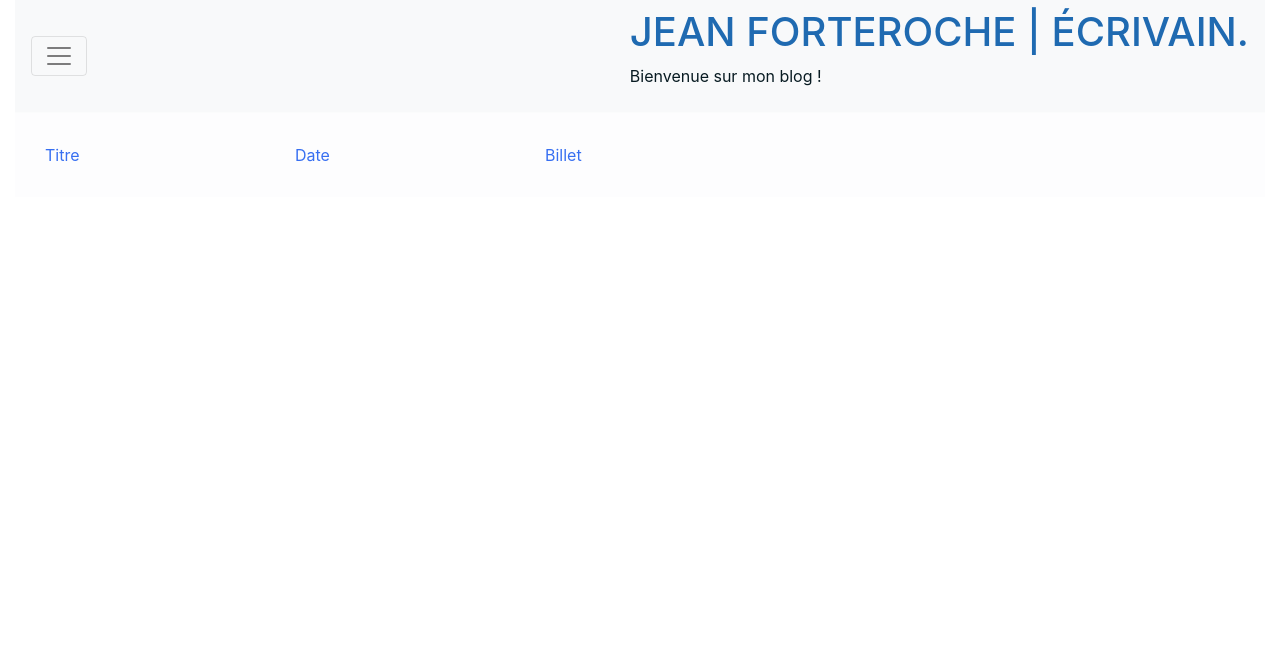
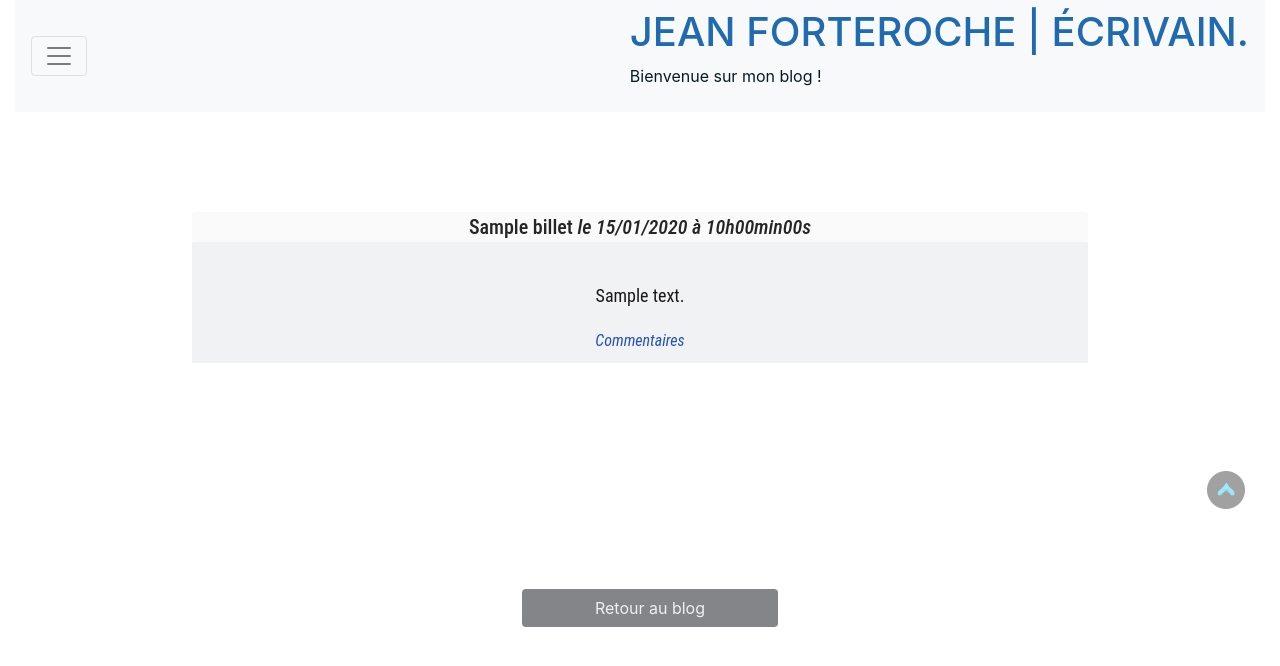
Before and after one commit to Montagne253/P4-Blog, a PHP site: page /billet.php?billet=1 in a window 1280 px wide. Shown: the top 666 px of the page. Run offline with PHP 8.4, Linux system fonts and the light colour scheme; tables that the repository leaves empty or names only in its code hold one stand-in row (values such as "Sample post"); some libraries are stand-ins or nearby versions.

Commit message:
Nouvelle page :  affiche le billet en entier au clique de "lire la suite"

```diff
--- a/billet.php
+++ b/billet.php
@@ -5,33 +5,13 @@
 $bdd = new PDO('mysql:host=localhost;dbname=p4;charset=utf8', 'root', 'Dj253kolo932018');
 
 ?>
+
+
 <?php
 
 
-
-function truncate($string, $max_length = 30, $replacement = '', $trunc_at_space = false)
-
-{
-
-    $max_length -= strlen($replacement);
-
-    $string_length = strlen($string);
-
-    if($string_length <= $max_length)
-
-    return $string;
-
-    if( $trunc_at_space && ($space_position = strrpos($string, ' ', $max_length-$string_length)) )
-
-    $max_length = $space_position;
-    return substr_replace($string, $replacement, $max_length);
-}
-?>
-<?php
-
-
-         // On récupère les billets
-         $req = $bdd->query('SELECT id, titre, contenu, DATE_FORMAT(date_creation, \'%d/%m/%Y à %Hh%imin%ss\') AS date_creation_fr FROM billet ORDER BY id DESC');
+$req = $bdd->prepare('SELECT id, titre, contenu, DATE_FORMAT(date_creation, \'%d/%m/%Y à %Hh%imin%ss\') AS date_creation_fr FROM billet WHERE id = ?');
+$req->execute(array($_GET['billet']));
 
 
          while ($donnees = $req->fetch())
@@ -60,9 +40,6 @@
 
             <div class="pos-f-t">
                 <div class="collapse" id="navbarToggleExternalContent">
-                <a class="navbar-brand" href="connexion.php">Admin</a>
-                </div>
-                <div class="collapse" id="navbarToggleExternalContent">
                 <a class="navbar-brand" href="billet.php">Mes billets</a>
                 </div>
                 <div class="collapse" id="navbarToggleExternalContent">
@@ -82,68 +59,16 @@
 
 </header>
 
+<div class="news">
+    <h3>
 
-<div class="container-fluid">
+        <?php echo htmlspecialchars($donnees['titre']); ?>
+        <em>le <?php echo $donnees['date_creation_fr']; ?></em>
+    </h3>
 
-
-<table class="table table-hover table-light">
-
-<thead>
-    <tr class="header_tab">
-        <td scope="col" >Titre</td>
-        <td scope="col" >Date</td>
-        <td scope="col" >Billet</td>
-        <td></td>
-        <td></td>
-    </tr>
-</thead>
-<tbody>
+    <p>
 
 <?php
-
-while ($donnees = $req->fetch())
-
-{
-?>
-    <tr>
-        <td scope="row"><?php echo htmlspecialchars($donnees['titre']); ?></td>
-        <td><?php echo $donnees['date_creation_fr']; ?></td>
-        <td>
-            <?php
-
-            $str = $donnees['contenu'];
-            $str = truncate($str, 50, '...', true);
-            echo  ' " '  .  $str . ' " '   ;
-            // Suspendisse at magna non lectus...
-                        // On affiche le contenu du billet
-                    // echo nl2br(htmlspecialchars($donnees['contenu']));
-            ?>
-        </td>
-        <td>
-        <a class="btn btn-primary_nav_2" href="billetById.php?billet=<?php echo $donnees['id']; ?>">Lire la suite</a>
-        </td>
-        <td>
-        <em><a class="btn btn-primary_nav_2" href="comment.php?billet=<?php echo $donnees['id']; ?>">Commentaires</a></em>
-        </td>
-    </tr>
-  </tbody>
-
-
-<?php
-    } // Fin de la boucle des billets
-
-
-?>
-
-
-</div>
-
-
-<?php
-    } // Fin de la boucle des billets
-
-    $req->closeCursor();
-?>
 
 
 
@@ -153,6 +78,33 @@
 
 
 
+              // On affiche le contenu du billet
+         echo nl2br(htmlspecialchars($donnees['contenu']));
+?>
+        <br />
+        <em><a href="comment.php?billet=<?php echo $donnees['id']; ?>">Commentaires</a></em>
+    </p>
+</div>
+          <?php
+          } // Fin de la boucle des billets
+
+          $req->closeCursor();
+          ?>
+
+<br>
+<br>
+<br>
+
+<div id="scrollUp">
+<a class="top" href="#top"><img  class="scrollUp" src="img/to_top.png"/></a>
+</div>
+<div class="nav__exit">
+<a class="btn btn-primary_nav" role="button" href="index.php">Retour au blog</a>
+</div>
+
+
+
+<script src="to-top.js"></script>
 <script src="https://code.jquery.com/jquery-3.3.1.slim.min.js" integrity="sha384-q8i/X+965DzO0rT7abK41JStQIAqVgRVzpbzo5smXKp4YfRvH+8abtTE1Pi6jizo" crossorigin="anonymous"></script>
 <script src="https://cdnjs.cloudflare.com/ajax/libs/popper.js/1.14.6/umd/popper.min.js" integrity="sha384-wHAiFfRlMFy6i5SRaxvfOCifBUQy1xHdJ/yoi7FRNXMRBu5WHdZYu1hA6ZOblgut" crossorigin="anonymous"></script>
 <script src="https://stackpath.bootstrapcdn.com/bootstrap/4.2.1/js/bootstrap.min.js" integrity="sha384-B0UglyR+jN6CkvvICOB2joaf5I4l3gm9GU6Hc1og6Ls7i6U/mkkaduKaBhlAXv9k" crossorigin="anonymous"></script>
```
